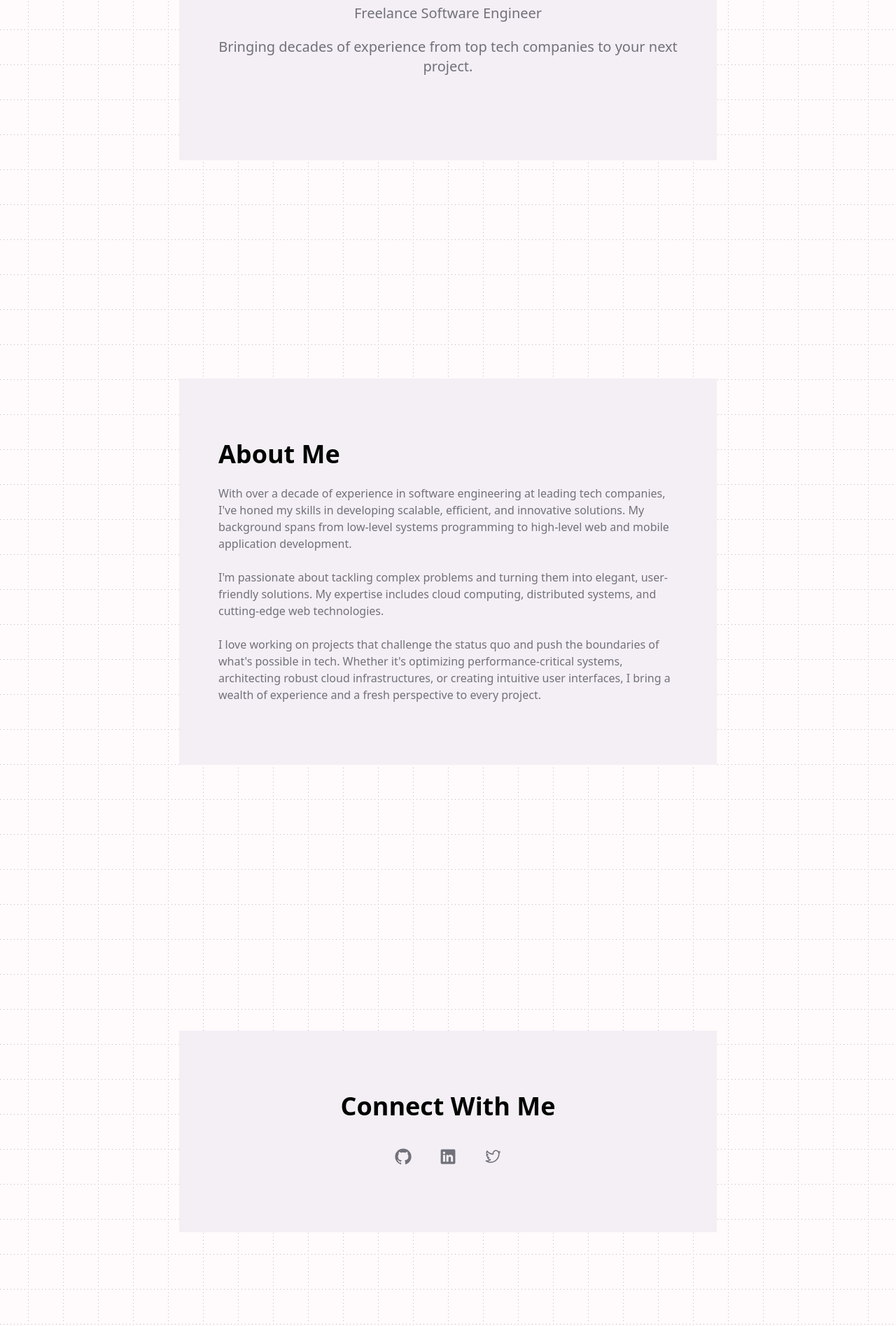
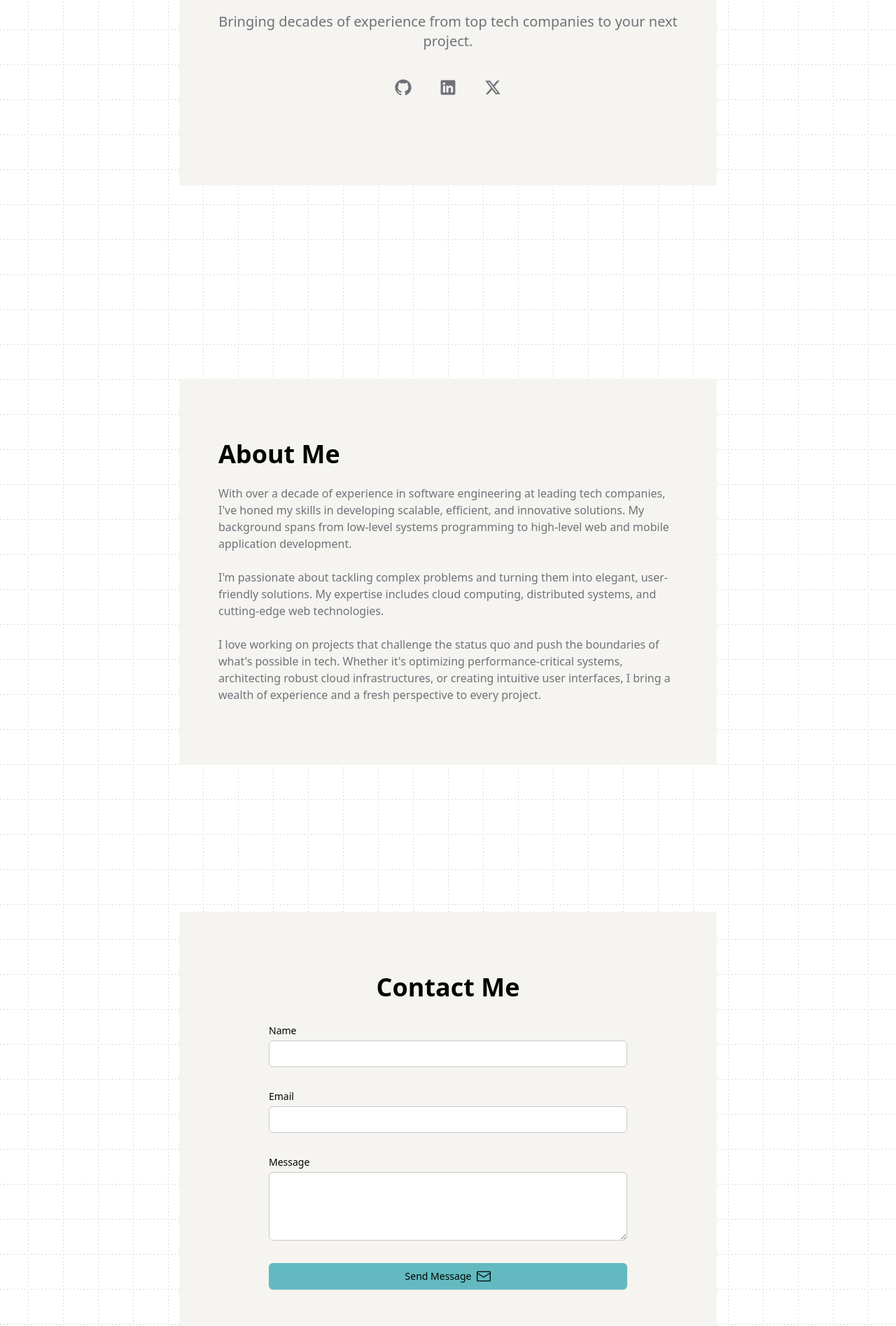
Before and after one commit to agarcher/adamarcher.ca, a React (Vite) app: page / in a window 1280 px wide. Shown: the part 383-2278 px from the top of the page at 70% size. Built offline with nearby package versions, Linux system fonts and the light colour scheme.

Commit message:
polish and theme adjustments
replace twitter logo with x logo
replace purple button with teal
make cards stand out a bit more (not crazy on colour schemes yet)
move social icons to hero

```diff
--- a/src/App.css
+++ b/src/App.css
@@ -4,12 +4,12 @@
 
 @layer base {
   :root {
-    --background: 345 100% 99%;
-    --background-card: 290 25% 95%;
+    --background: 345 100% 100%;
+    --background-card: 54 20% 95%;
     --foreground: 105 100% 1%;
     --muted-foreground: 240 3.8% 46.1%;
     --primary: 184 43% 57%;
-    --accent: 290 100% 75%;
+    --accent: 184 43% 57%;
     --accent-foreground: 105 100% 1%;
     --accent-subtle: 348 4% 79%;
     --destructive: 0 84.2% 60.2%;
@@ -21,7 +21,7 @@
     --foreground: 345 100% 99%;
     --muted-foreground: 240 5% 64.9%;
     --primary: 184 43% 57%;
-    --accent: 290 100% 75%;
+    --accent: 184 43% 57%;
     --accent-foreground: 105 100% 1%;
     --accent-subtle: 96 5% 19%;
     --destructive: 0 84.2% 60.2%;
--- a/src/App.tsx
+++ b/src/App.tsx
@@ -5,7 +5,6 @@ import ContactForm from './components/ContactForm'
 import Footer from './components/Footer'
 import Header from './components/Header'
 import Hero from './components/Hero'
-import SocialLinks from './components/SocialLinks'
 import Section from './components/Section'
 
 function App() {
@@ -22,9 +21,6 @@ function App() {
               <About />
             </Section>
             <Section>
-              <SocialLinks />
-            </Section>
-            <Section>
               <ContactForm />
             </Section>
           </main>
--- a/src/components/Hero.tsx
+++ b/src/components/Hero.tsx
@@ -1,4 +1,6 @@
 import { useEffect, useRef } from 'react'
+import { GitHubLogoIcon, LinkedInLogoIcon } from '@radix-ui/react-icons'
+import { XLogo } from './icons/XLogo'
 
 export default function Hero() {
   const nameRef = useRef<HTMLHeadingElement>(null)
@@ -6,14 +8,13 @@ export default function Hero() {
   useEffect(() => {
     const observer = new IntersectionObserver(
       ([entry]) => {
-        // Dispatch a custom event when visibility changes
         window.dispatchEvent(
           new CustomEvent('nameVisibility', {
             detail: { isVisible: entry.isIntersecting }
           })
         )
       },
-      { threshold: 0.5 } // Trigger when 50% visible/hidden
+      { threshold: 0.5 }
     )
 
     if (nameRef.current) {
@@ -39,6 +40,35 @@ export default function Hero() {
           <p className="mt-3 max-w-md mx-auto text-base text-muted-foreground sm:text-lg md:mt-5 md:text-xl md:max-w-3xl">
             Bringing decades of experience from top tech companies to your next project.
           </p>
+          <div className="mt-8 flex justify-center space-x-6">
+            <a
+              href="https://github.com/agarcher"
+              className="p-2 rounded-md text-muted-foreground hover:text-foreground focus:outline-none focus:ring-2 focus:ring-primary"
+              target="_blank"
+              rel="noopener noreferrer"
+            >
+              <span className="sr-only">GitHub</span>
+              <GitHubLogoIcon className="h-6 w-6" />
+            </a>
+            <a
+              href="https://www.linkedin.com/in/agarcher/"
+              className="p-2 rounded-md text-muted-foreground hover:text-foreground focus:outline-none focus:ring-2 focus:ring-primary"
+              target="_blank"
+              rel="noopener noreferrer"
+            >
+              <span className="sr-only">LinkedIn</span>
+              <LinkedInLogoIcon className="h-6 w-6" />
+            </a>
+            <a
+              href="https://x.com/agarcher"
+              className="p-2 rounded-md text-muted-foreground hover:text-foreground focus:outline-none focus:ring-2 focus:ring-primary"
+              target="_blank"
+              rel="noopener noreferrer"
+            >
+              <span className="sr-only">X (formerly Twitter)</span>
+              <XLogo className="h-6 w-6" />
+            </a>
+          </div>
         </div>
       </div>
     </div>
--- a/src/components/SocialLinks.tsx
+++ /dev/null
@@ -1,42 +0,0 @@
-import { GitHubLogoIcon, LinkedInLogoIcon, TwitterLogoIcon } from '@radix-ui/react-icons'
-
-export default function SocialLinks() {
-  return (
-    <div className="py-16 px-4 sm:px-6 lg:px-8">
-      <div className="max-w-7xl mx-auto text-center">
-        <h2 className="text-3xl font-extrabold text-foreground sm:text-4xl">
-          Connect With Me
-        </h2>
-        <div className="mt-8 flex justify-center space-x-6">
-          <a
-            href="https://github.com/agarcher"
-            className="p-2 rounded-md text-muted-foreground hover:text-foreground focus:outline-none focus:ring-2 focus:ring-primary"
-            target="_blank"
-            rel="noopener noreferrer"
-          >
-            <span className="sr-only">GitHub</span>
-            <GitHubLogoIcon className="h-6 w-6" />
-          </a>
-          <a
-            href="https://www.linkedin.com/in/agarcher/"
-            className="p-2 rounded-md text-muted-foreground hover:text-foreground focus:outline-none focus:ring-2 focus:ring-primary"
-            target="_blank"
-            rel="noopener noreferrer"
-          >
-            <span className="sr-only">LinkedIn</span>
-            <LinkedInLogoIcon className="h-6 w-6" />
-          </a>
-          <a
-            href="https://x.com/agarcher"
-            className="p-2 rounded-md text-muted-foreground hover:text-foreground focus:outline-none focus:ring-2 focus:ring-primary"
-            target="_blank"
-            rel="noopener noreferrer"
-          >
-            <span className="sr-only">Twitter</span>
-            <TwitterLogoIcon className="h-6 w-6" />
-          </a>
-        </div>
-      </div>
-    </div>
-  )
-}
--- /dev/null
+++ b/src/components/icons/XLogo.tsx
@@ -0,0 +1,14 @@
+export function XLogo(props: React.SVGProps<SVGSVGElement>) {
+  return (
+    <svg
+      viewBox="0 0 24 24"
+      aria-hidden="true"
+      {...props}
+    >
+      <path
+        fill="currentColor"
+        d="M18.244 2.25h3.308l-7.227 8.26 8.502 11.24H16.17l-5.214-6.817L4.99 21.75H1.68l7.73-8.835L1.254 2.25H8.08l4.713 6.231zm-1.161 17.52h1.833L7.084 4.126H5.117z"
+      />
+    </svg>
+  )
+}
```
